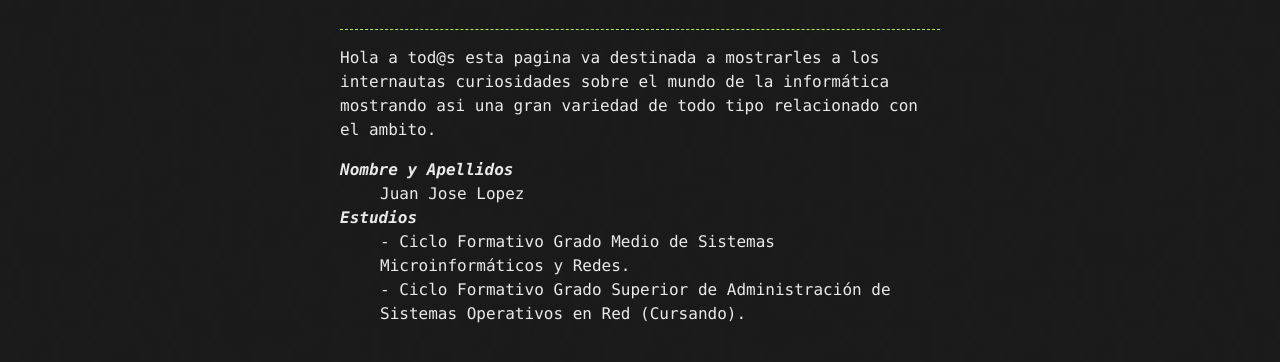
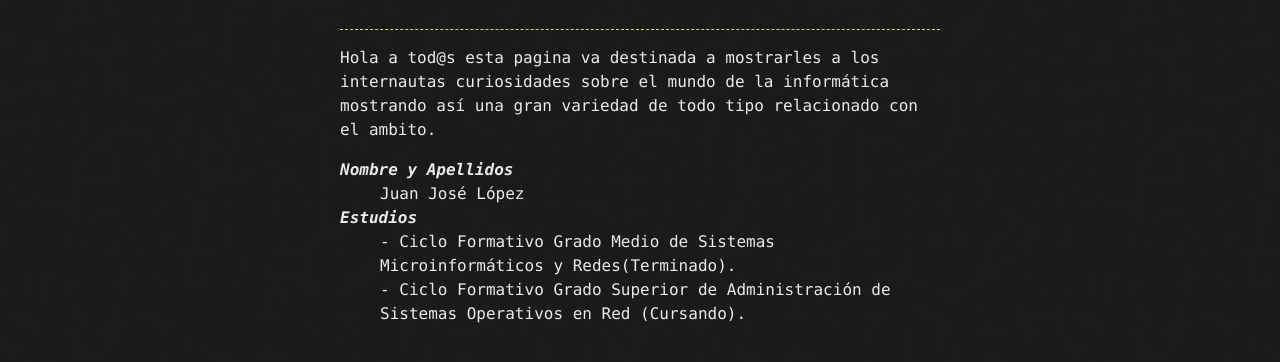
Before and after one commit to juanjoselopezroldan/juanjoselopezroldan.github.io, a Jekyll site: the page built from contenido/sobremi.md, in a window 1280 px wide. Shown: the part 334-696 px from the top of the page. Built offline with Jekyll 4.4.1, drawn with Linux system fonts in a browser that asks for light colours; our own code applies the rules of GitHub Pages for plain Markdown files.

Commit message:
cambios en sobre mi

```diff
--- a/contenido/sobremi.md
+++ b/contenido/sobremi.md
@@ -5,11 +5,11 @@ layout: default
 # [](#header-1)Sobre Mi.
 # [](#header-2)Informacion Sobre JuanJoselo
 ***
-Hola a tod@s esta pagina va destinada a mostrarles a los internautas curiosidades sobre el mundo de la informática mostrando asi una gran variedad de todo tipo relacionado con el ambito.
+Hola a tod@s esta pagina va destinada a mostrarles a los internautas curiosidades sobre el mundo de la informática mostrando así una gran variedad de todo tipo relacionado con el ambito.
 <dl>
 <dt>Nombre y Apellidos</dt>
-<dd>Juan Jose Lopez</dd>
+<dd>Juan José López</dd>
 <dt>Estudios</dt>
-<dd>- Ciclo Formativo Grado Medio de Sistemas Microinformáticos y Redes.</dd>
+<dd>- Ciclo Formativo Grado Medio de Sistemas Microinformáticos y Redes(Terminado).</dd>
 <dd>- Ciclo Formativo Grado Superior de Administración de Sistemas Operativos en Red (Cursando).</dd>
 </dl>
```
